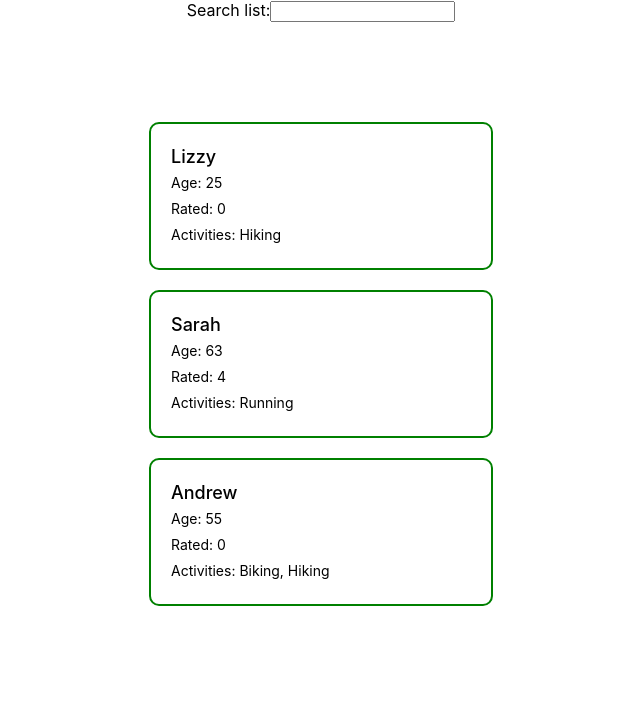
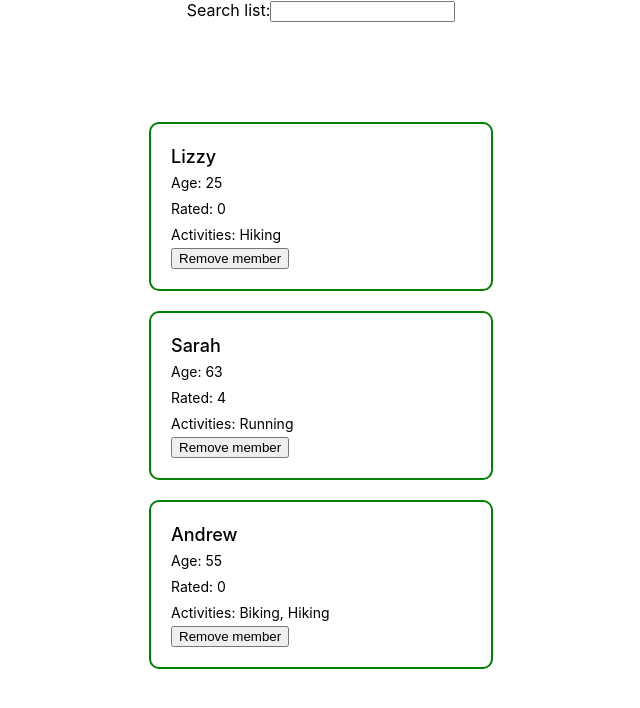
Before and after one commit to SupeDeDupe/outdoor-adventure-club-, a React (Create React App) app: page / in a window 1280 px wide. Shown: the top 708 px of the page, without its empty margins (319-959 px from the left). Built offline with nearby package versions, Linux system fonts and the light colour scheme.

Commit message:
add remove member button

```diff
--- a/src/App.tsx
+++ b/src/App.tsx
@@ -35,7 +35,7 @@ function App() {
                 name="q"
                 value={searchText}
             ></input>
-            <MembersList members={MEMBERS} />
+            <MembersList initialMembers={MEMBERS} />
         </div>
     );
 }
--- a/src/MemberCard.tsx
+++ b/src/MemberCard.tsx
@@ -46,9 +46,16 @@ type MemberCardProps = {
     age: number;
     rating: number;
     activities: Activities[];
+    removeMember: (name: string) => void;
 };
 
-export function MemberCard({ name, age, rating, activities }: MemberCardProps) {
+export function MemberCard({
+    name,
+    age,
+    rating,
+    activities,
+    removeMember
+}: MemberCardProps) {
     return (
         <StyledListItem>
             <div className="name">{name}</div>
@@ -57,6 +64,7 @@ export function MemberCard({ name, age, rating, activities }: MemberCardProps) {
             <div className="activities">
                 Activities: {activities.join(', ')}
             </div>
+            <button onClick={() => removeMember(name)}>Remove member</button>
         </StyledListItem>
     );
 }
--- a/src/MembersList.tsx
+++ b/src/MembersList.tsx
@@ -1,3 +1,4 @@
+import { useState } from 'react';
 import styled from 'styled-components';
 import { Activities, MemberCard } from './MemberCard';
 
@@ -12,11 +13,18 @@ const StyledList = styled.li`
 
 type Member = { name: string; age: number; activities: Activities[] };
 
-export function MembersList({ members }: { members: Member[] }) {
+export function MembersList({ initialMembers }: { initialMembers: Member[] }) {
+    const [currMembers, setCurrMembers] = useState(initialMembers);
     const maxRating = 5;
-    const ratedMembers = members.map((m) => {
+    const ratedMembers = currMembers.map((m) => {
         return { ...m, rating: Math.floor(Math.random() * maxRating) };
     });
+
+    const removeMember = (name: string) => {
+        const newMembersList = currMembers.filter((m) => m.name !== name);
+        setCurrMembers(newMembersList);
+    };
+
     return (
         <StyledList>
             {ratedMembers.map((m) => {
@@ -27,6 +35,7 @@ export function MembersList({ members }: { members: Member[] }) {
                         activities={m.activities}
                         rating={m.rating}
                         key={m.name}
+                        removeMember={removeMember}
                     />
                 );
             })}
```
